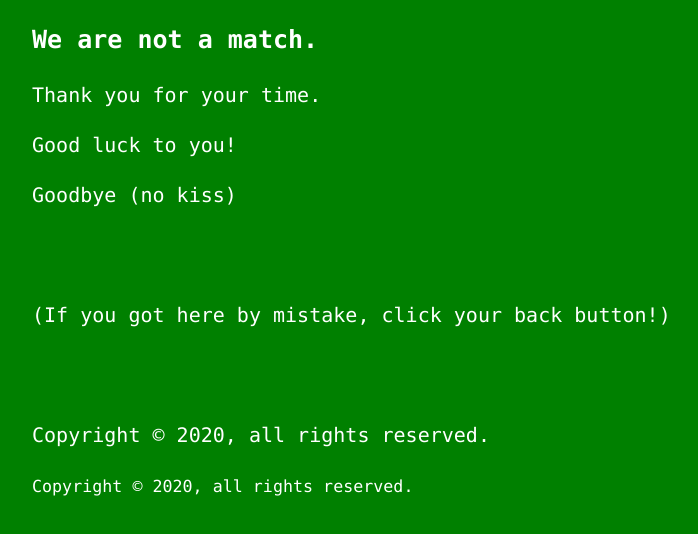
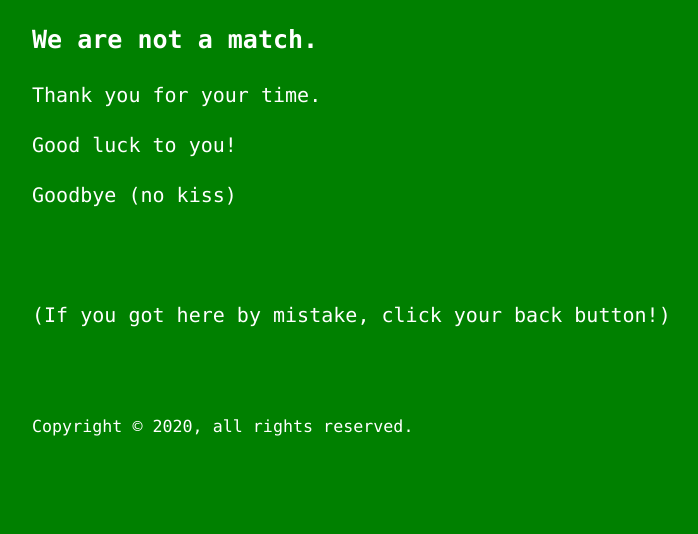
Before and after one commit to jonascript/htmlgoddess, a website built with webpack: page src/end.htm in a window 1280 px wide. Shown: the whole page, without its empty margins (108-806 px from the left). Built offline with nearby package versions, Linux system fonts and the light colour scheme.

Commit message:
Copy fix

```diff
--- a/src/end.htm
+++ b/src/end.htm
@@ -29,8 +29,10 @@
         <br />
         <p>(If you got here by mistake, click your back button!)</p>
         <br><br>
-        <p>Copyright &copy; 2020, all rights reserved. </p>
+
     </main>
-    <small>Copyright &copy; 2020, all rights reserved. </small>
+    <footer>
+      <small>Copyright &copy; 2020, all rights reserved. </small>
+    </footer>
   </body>
 </html>
```
Also changed, not shown: docs/index.html (+3 -2 lines), docs/q2.htm (+5 -1 lines), src/index.html (+3 -4 lines), src/q1.htm (+5 -1 lines), src/q10.htm (+3 -1 lines), src/q11.htm (+3 -1 lines), src/q2.htm (+5 -1 lines), src/q3.htm (+4 -0 lines), src/q4.htm (+4 -1 lines), src/q5.htm (+3 -1 lines), src/q6.htm (+3 -1 lines), src/q7.htm (+3 -2 lines), src/q8.htm (+3 -4 lines), src/q9.htm (+4 -1 lines).
